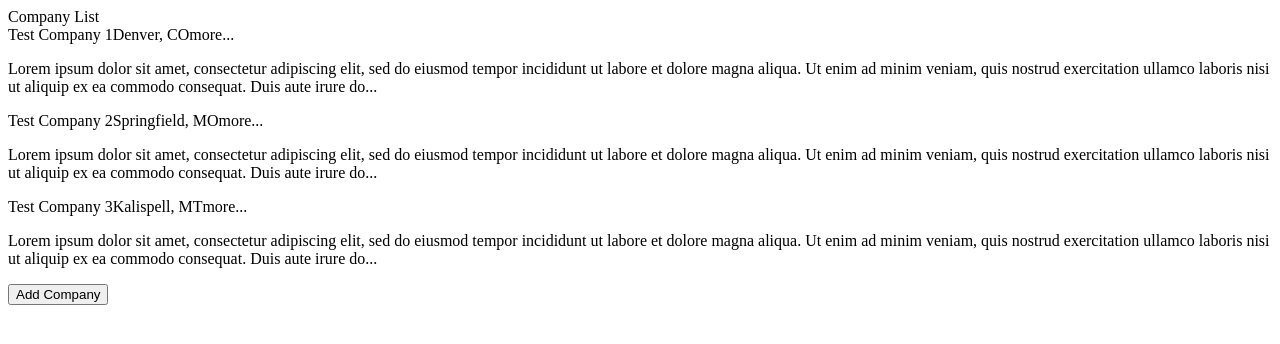
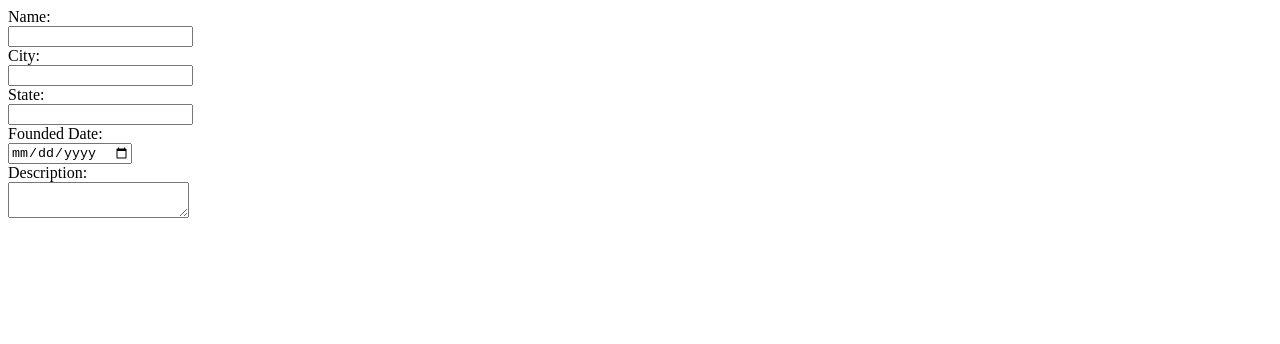
Before and after one commit to techstars/full-stack-challenge, a React (Create React App) app in the folder client/: page / in a window 1280 px wide. Shown: the top 344 px of the page. Built offline with nearby package versions, Linux system fonts and the light colour scheme; the HTML template or start-up script is replaced by a standard one.

Commit message:
adds add company form fields and formatting

```diff
--- a/client/src/App.jsx
+++ b/client/src/App.jsx
@@ -24,7 +24,7 @@ const testData = [
 ]
 
 const App = () => {
-    const [addingCompany, updateAddingCompany] = useState(false);
+    const [addingCompany, updateAddingCompany] = useState(true);
 
     const addButtonHandler = () => {
         updateAddingCompany(true);
@@ -35,7 +35,7 @@ const App = () => {
             {addingCompany ?
                 <AddCompany />
                 :
-                <div>
+                <div className="main-page">
                     <CompanyList companies={testData} />
                     <button className="add-btn" onClick={addButtonHandler}>Add Company</button>
                 </div>
--- a/client/src/components/AddCompany.jsx
+++ b/client/src/components/AddCompany.jsx
@@ -2,8 +2,43 @@ import React from 'react';
 
 const AddCompany = () => {
   return (
-    <div>
-      Add Company
+    <div className="add-company-wrapper">
+
+      <form>
+
+        <div className="form-line-one">
+          <label>
+            Name: <br/>
+            <input type="text" name="name" className="form-input line-one-input"/>
+          </label>
+        </div>
+
+        <div className="form-line-two">
+          <label className="line-two-label">
+            City: <br/>
+            <input type="text" name="city" className="form-input line-two-input" />
+          </label><br/>
+
+          <label className="line-two-label">
+            State: <br/>
+            <input type="text" name="state" className="form-input line-two-input"/>
+          </label><br/>
+
+          <label className="line-two-label">
+            Founded Date: <br/>
+            <input type="date" name="founded-date" className="form-input line-two-input"/>
+          </label>
+        </div>
+
+        <div className="form-line-three">
+          <label>
+            Description: <br/>
+            <textarea name="description" className=" form-input line-three-input"/>
+          </label>
+        </div>
+
+      </form>
+
     </div>
   )
 }
```
Also changed, not shown: 3 other files (tests, documents, lock files or other folders).
